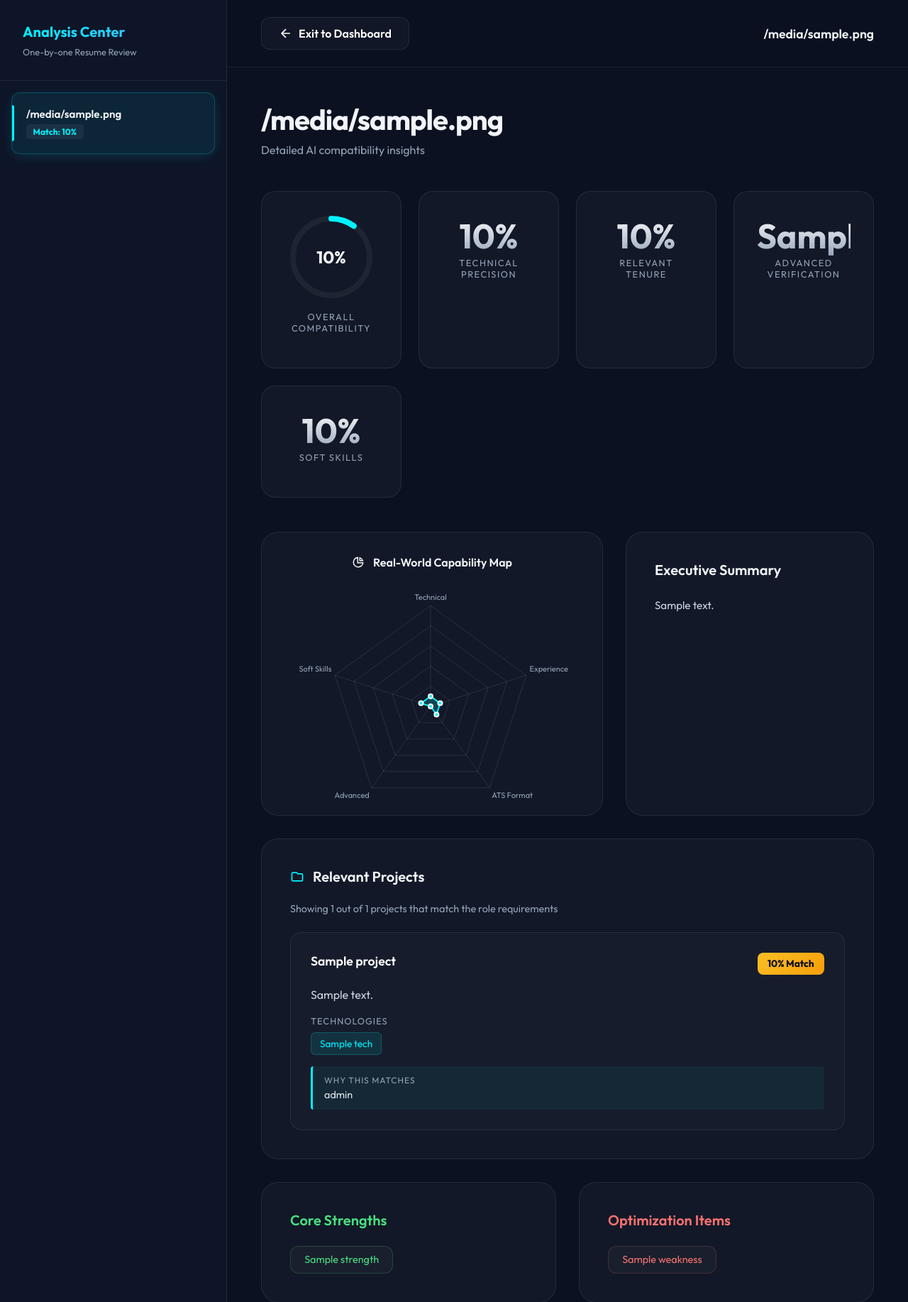
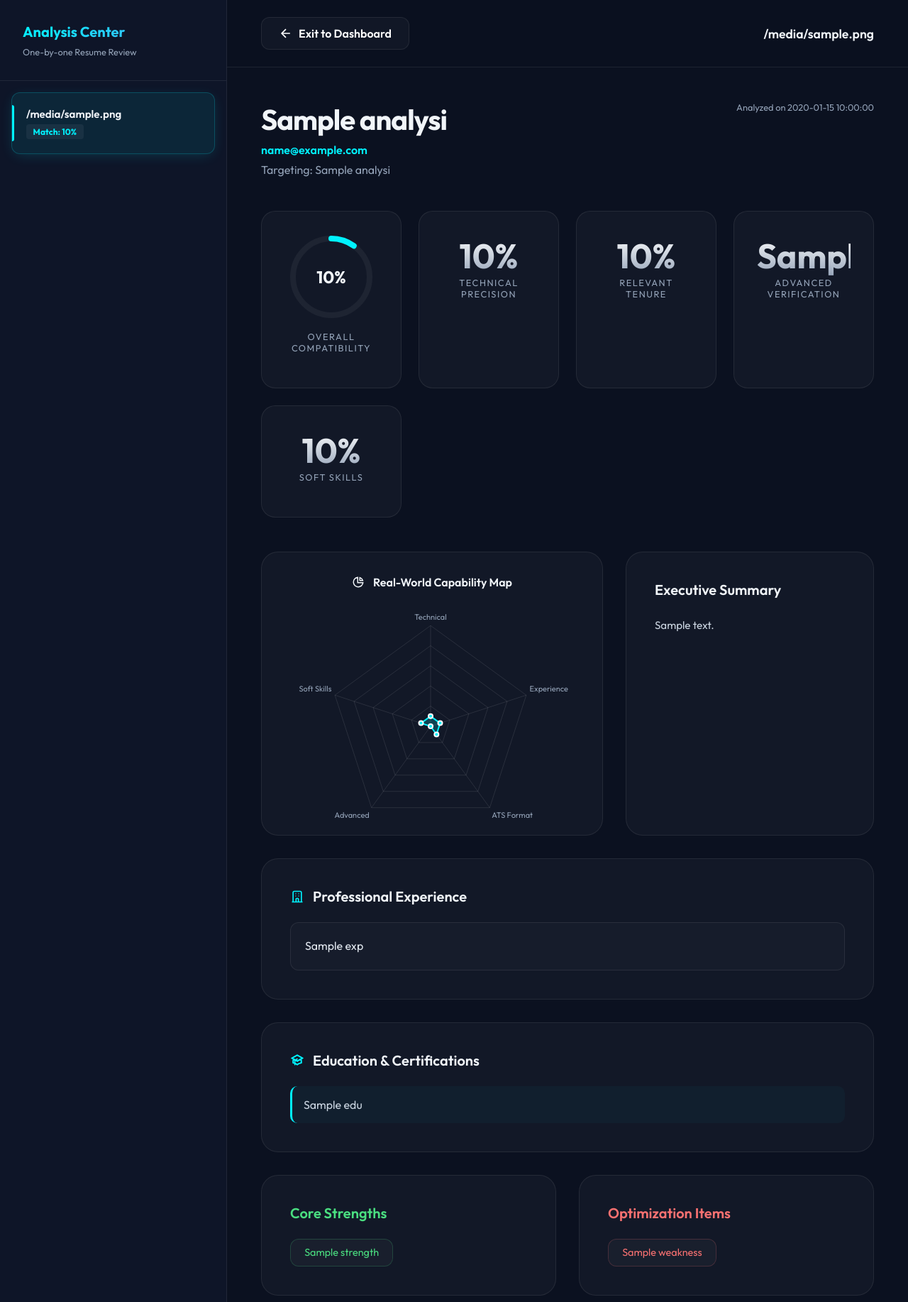
Before and after one commit to hackerdrop25-collab/automated-resume-analyser, a Python web app: template templates/matching.html in a window 1280 px wide. Shown: the top 1834 px of the page at 71% size. Run offline with Jinja, Linux system fonts and the light colour scheme; the template is opened without the code that fills it: most values are stand-ins (such as "Sample title", 1, 10 or a date in 2020).

Commit message:
feat: Add initial premium dashboard page for resume match analysis.

```diff
--- a/templates/matching.html
+++ b/templates/matching.html
@@ -426,8 +426,20 @@
             {% for data in analyses %}
             <div class="analysis-panel {% if loop.first %}active{% endif %}" id="panel-{{ loop.index0 }}">
                 <div class="hero-section">
-                    <h1>{{ data.resume_filename }}</h1>
-                    <p style="color: var(--text-muted);">Detailed AI compatibility insights</p>
+                    <div style="display: flex; justify-content: space-between; align-items: flex-start;">
+                        <div>
+                            <h1 id="panel-name-{{ loop.index0 }}">{{
+                                data.analysis.candidate_name|default(data.resume_filename) }}</h1>
+                            <p style="color: var(--primary); font-weight: 600;">{{
+                                data.analysis.candidate_email|default('No email found') }}</p>
+                            <p style="color: var(--text-muted); margin-top: 0.5rem;">Targeting: {{
+                                data.analysis.job_title|default('Not specified') }}</p>
+                        </div>
+                        <div style="text-align: right;">
+                            <p style="color: var(--text-muted); font-size: 0.8rem;">Analyzed on {{
+                                data.analysis.analyzed_at|default('Recent') }}</p>
+                        </div>
+                    </div>
                 </div>
 
                 <div class="stats-grid">
@@ -490,75 +502,49 @@
                     </div>
                 </div>
 
-                {% if data.analysis.relevant_projects %}
                 <div class="section">
                     <h3 class="section-title">
                         <svg width="20" height="20" fill="none" stroke="currentColor" stroke-width="2"
                             viewBox="0 0 24 24" style="color: var(--primary);">
-                            <path d="M3 7v10a2 2 0 002 2h14a2 2 0 002-2V9a2 2 0 00-2-2h-6l-2-2H5a2 2 0 00-2 2z"></path>
+                            <path
+                                d="M19 21V5a2 2 0 00-2-2H7a2 2 0 00-2 2v16m14 0h2m-2 0h-5m-9 0H3m2 0h5M9 7h1m-1 4h1m4-4h1m-1 4h1m-5 10v-5a1 1 0 011-1h2a1 1 0 011 1v5m-4 0h4">
+                            </path>
                         </svg>
-                        Relevant Projects
+                        Professional Experience
                     </h3>
-                    <p style="color: var(--text-muted); margin-bottom: 1.5rem; font-size: 0.9rem;">
-                        Showing {{ data.analysis.filtered_project_count|default(0) }} out of {{
-                        data.analysis.total_project_count|default(0) }} projects that match the role requirements
-                    </p>
-
-                    <div style="display: grid; gap: 1.5rem;">
-                        {% for project in data.analysis.relevant_projects %}
-                        <div class="project-card">
-                            <div
-                                style="display: flex; justify-content: space-between; align-items: start; margin-bottom: 1rem;">
-                                <h4 style="font-size: 1.1rem; font-weight: 600; color: #ffffff;">{{ project.project_name
-                                    }}</h4>
-                                <div class="{% if project.relevance_score >= 90 %}score-gradient-high{% elif project.relevance_score >= 75 %}score-gradient-med{% else %}score-gradient-low{% endif %}"
-                                    style="padding: 0.4rem 0.9rem; border-radius: 8px; font-weight: 700; font-size: 0.85rem; color: #020617;">
-                                    {{ project.relevance_score }}% Match
-                                </div>
-                            </div>
-
-                            <p style="color: #cbd5e1; line-height: 1.6; margin-bottom: 1rem;">{{ project.description }}
-                            </p>
-
-                            <div style="margin-bottom: 1rem;">
-                                <div
-                                    style="color: var(--text-muted); font-size: 0.8rem; text-transform: uppercase; letter-spacing: 1px; margin-bottom: 0.5rem;">
-                                    Technologies</div>
-                                <div style="display: flex; flex-wrap: wrap; gap: 0.5rem;">
-                                    {% for tech in project.technologies %}
-                                    <span
-                                        style="background: rgba(0, 242, 254, 0.1); border: 1px solid rgba(0, 242, 254, 0.2); color: var(--primary); padding: 0.35rem 0.75rem; border-radius: 6px; font-size: 0.85rem; font-weight: 500;">{{
-                                        tech }}</span>
-                                    {% endfor %}
-                                </div>
-                            </div>
-
-                            <div
-                                style="background: rgba(0, 242, 254, 0.05); border-left: 3px solid var(--primary); padding: 0.75rem 1rem; border-radius: 4px;">
-                                <div
-                                    style="color: var(--text-muted); font-size: 0.75rem; text-transform: uppercase; letter-spacing: 1px; margin-bottom: 0.25rem;">
-                                    Why This Matches</div>
-                                <div style="color: #e2e8f0; font-size: 0.9rem;">{{ project.role_match_reason }}</div>
-                            </div>
+                    <div style="display: grid; gap: 1rem;">
+                        {% for exp in data.analysis.experience %}
+                        <div
+                            style="background: rgba(255, 255, 255, 0.02); padding: 1.25rem; border-radius: 12px; border: 1px solid var(--glass-border);">
+                            <p style="color: #e2e8f0; line-height: 1.6;">{{ exp }}</p>
                         </div>
                         {% endfor %}
                     </div>
                 </div>
-                {% else %}
+
                 <div class="section">
-                    <h3 class="section-title" style="color: #f59e0b;">
+                    <h3 class="section-title">
                         <svg width="20" height="20" fill="none" stroke="currentColor" stroke-width="2"
-                            viewBox="0 0 24 24">
+                            viewBox="0 0 24 24" style="color: var(--primary);">
+                            <path d="M12 14l9-5-9-5-9 5 9 5z"></path>
                             <path
-                                d="M12 9v2m0 4h.01m-6.938 4h13.856c1.54 0 2.502-1.667 1.732-3L13.732 4c-.77-1.333-2.694-1.333-3.464 0L3.34 16c-.77 1.333.192 3 1.732 3z">
+                                d="M12 14l6.16-3.422a12.083 12.083 0 01.665 6.479A11.952 11.952 0 0012 20.055a11.952 11.952 0 00-6.824-2.998 12.078 12.078 0 01.665-6.479L12 14z">
+                            </path>
+                            <path stroke-linecap="round" stroke-linejoin="round"
+                                d="M12 14l9-5-9-5-9 5 9 5zm0 0l6.16-3.422a12.083 12.083 0 01.665 6.479A11.952 11.952 0 0012 20.055a11.952 11.952 0 00-6.824-2.998 12.078 12.078 0 01.665-6.479L12 14zm-4 6v-7.5l4-2.222">
                             </path>
                         </svg>
-                        No Matching Projects Found
+                        Education & Certifications
                     </h3>
-                    <p style="color: var(--text-muted);">No projects in this resume met the relevance threshold (>60%)
-                        for the {{ data.analysis.job_title }} role.</p>
+                    <div style="display: grid; gap: 1rem;">
+                        {% for edu in data.analysis.education %}
+                        <div
+                            style="background: rgba(0, 242, 254, 0.03); padding: 1rem; border-radius: 10px; border-left: 3px solid var(--primary);">
+                            <p style="color: #cbd5e1;">{{ edu }}</p>
+                        </div>
+                        {% endfor %}
+                    </div>
                 </div>
-                {% endif %}
 
                 <div class="list-container">
                     <div class="section">
```
